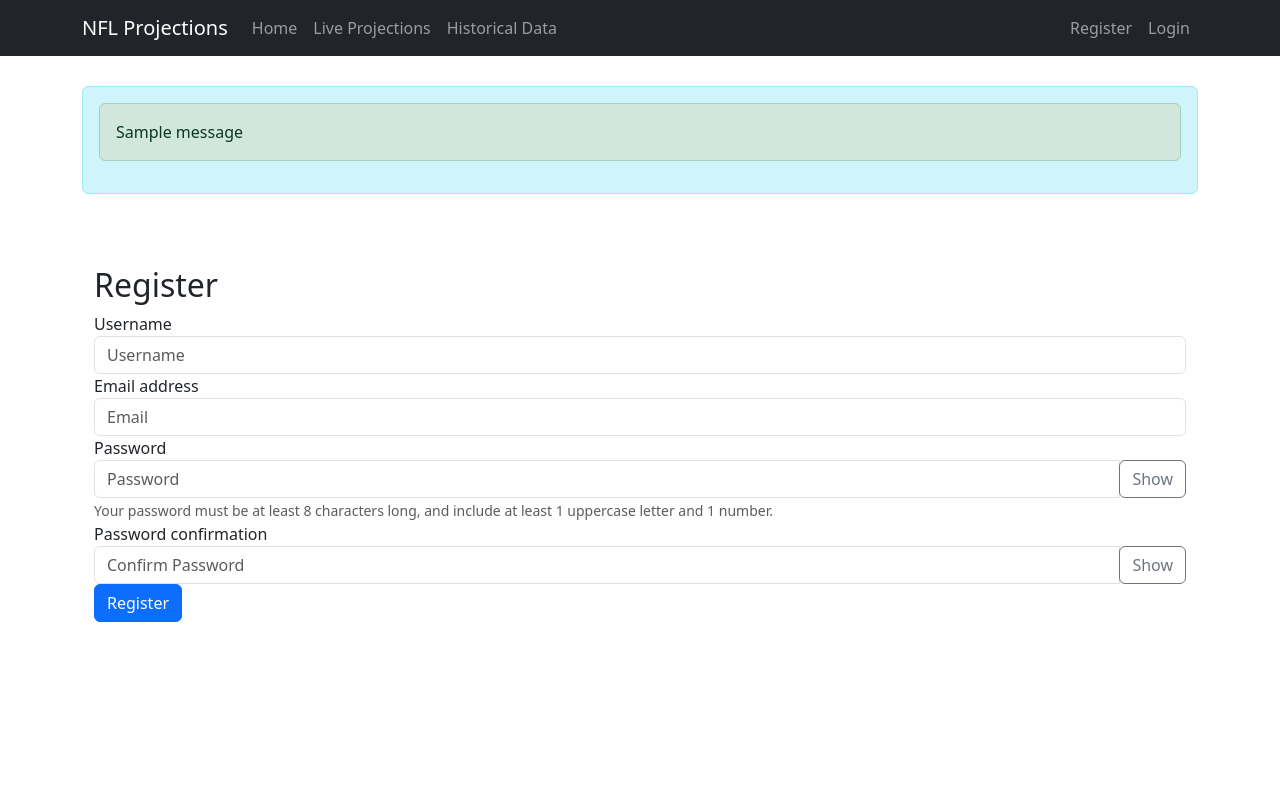
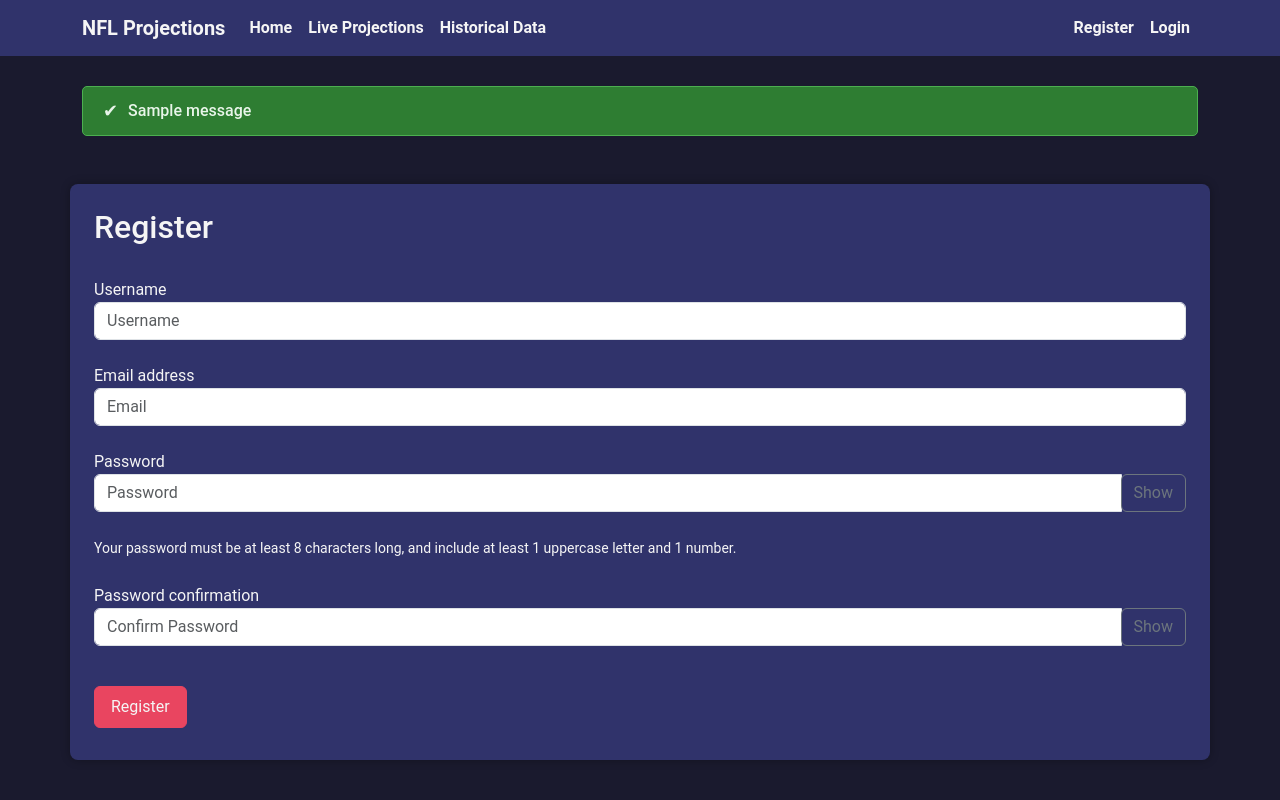
Before and after one commit to Rstark28/DjangoApp, a Django app: page /register/ in a window 1280 px wide. Run offline with Django 5.2, Linux system fonts and the light colour scheme; tables that the repository leaves empty hold one stand-in row (values such as "Sample post"); one stand-in notice (Sample message) is shown.

Commit message:
Styly Stuff

```diff
--- a/proj_template/main/static/main/main.css
+++ b/proj_template/main/static/main/main.css
@@ -1,3 +1,179 @@
+/* Color Variables */
+:root {
+  --primary-color: #30336b;
+  /* Dark Gray Blue */
+  --button-color: #e94560;
+  /* Soft Red */
+  --light-gray: #f5f5f5;
+  /* Light Gray for Text */
+  --medium-gray: #535c68;
+  /* Medium Gray for Backgrounds */
+  --white: #f5f5f5;
+  /* Off White */
+  --accent-green: #d4edda;
+  /* Soft Green */
+  --accent-red: #f8d7da;
+  /* Bright Red */
+  --background-color: #1a1a2e;
+  /* Dark Navy Blue */
+  --hover-color: #00aaff;
+  /* Light Blue Hover */
+  --message-success-bg: #2f4f4f;
+  /* Dark Slate Gray for Success Messages */
+  --message-error-bg: #5c2a2a;
+  /* Darker Red for Error Messages */
+  --message-warning-bg: #4b3621;
+  /* Darker Brown for Warning Messages */
+}
+
+/* Global Styles */
+body {
+  padding-top: 70px;
+  background-color: var(--background-color);
+  font-family: 'Roboto', sans-serif;
+  color: var(--light-gray);
+}
+
+/* Navbar Styles */
+.navbar {
+  background-color: var(--primary-color) !important;
+}
+
+.navbar-brand,
+.nav-link {
+  color: var(--white) !important;
+  font-weight: 600;
+}
+
+.nav-link:hover {
+  color: var(--hover-color) !important;
+  text-decoration: none;
+}
+
+/* Main Content Area */
+main {
+  background-color: var(--primary-color);
+  padding: 2rem;
+  border-radius: 0.5rem;
+  box-shadow: 0 0 10px rgba(0, 0, 0, 0.3);
+}
+
+/* Buttons */
+.btn-primary {
+  background-color: var(--button-color);
+  border-color: var(--button-color);
+  color: var(--white);
+}
+
+.btn-primary:hover {
+  background-color: var(--hover-color);
+  border-color: var(--hover-color);
+}
+
+/* Table Styles */
+.table {
+  background-color: var(--primary-color);
+  color: var(--background-color);
+  border-radius: 0.5rem;
+  overflow: hidden;
+}
+
+.table th,
+.table td {
+  text-align: center;
+  vertical-align: middle;
+  padding: 0.75rem;
+  border-color: var(--background-color);
+}
+
+.table th {
+  background-color: var(--background-color);
+  color: var(--white);
+  font-weight: bold;
+}
+
+.table-hover tbody tr:hover {
+  background-color: var(--hover-color);
+  color: var(--white);
+}
+
+.table-responsive {
+  margin-bottom: 2rem;
+  border-radius: 0.5rem;
+  box-shadow: 0 0 10px rgba(0, 0, 0, 0.3);
+}
+
+.table th a {
+  color: var(--white);
+  text-decoration: none;
+}
+
+.table th a:hover {
+  color: var(--hover-color);
+  text-decoration: none;
+}
+
+/* Clickable Cells */
+.clickable-cell {
+  cursor: pointer;
+  background-color: var(--primary-color);
+  color: var(--light-gray);
+}
+
+.clickable-cell.win {
+  background-color: var(--accent-green) !important;
+  color: var(--white);
+}
+
+.clickable-cell.loss {
+  background-color: var(--accent-red) !important;
+  color: var(--white);
+}
+
+/* Badge Styles */
+.badge-primary {
+  background-color: var(--button-color);
+  color: var(--white);
+}
+
+/* Form Styles */
+form {
+  margin-top: 2rem;
+}
+
+.btn-primary {
+  background-color: var(--button-color);
+  border-color: var(--button-color);
+  color: var(--white);
+}
+
+.btn-primary:hover {
+  background-color: var(--hover-color);
+  border-color: var(--hover-color);
+}
+
+.alert-info {
+  background-color: var(--medium-gray);
+  color: var(--white);
+}
+
+/* Footer */
+footer {
+  background-color: var(--primary-color);
+  color: var(--white);
+  padding: 1rem 0;
+  text-align: center;
+}
+
+/* Responsive Styles */
+@media (max-width: 768px) {
+
+  .navbar-brand,
+  .nav-link {
+    font-size: 0.9rem;
+  }
+}
+
 .messages {
   list-style-type: none;
   margin: 0;
@@ -5,26 +181,77 @@
 }
 
 .messages li {
-  padding: 10px 15px;
-  margin-bottom: 10px;
+  padding: 12px 20px;
+  margin-bottom: 12px;
+  border-radius: 5px;
   border: 1px solid transparent;
-  border-radius: 4px;
+  font-size: 16px;
+  font-weight: 500;
+  display: flex;
+  align-items: center;
+  color: var(--light-gray);
 }
 
 .messages li.success {
-  background-color: #dff0d8;
-  border-color: #d0e9c6;
-  color: #3c763d;
+  background-color: #2e7d32;
+  border-color: #4caf50;
+  color: #e8f5e9;
 }
 
 .messages li.error {
-  background-color: #f2dede;
-  border-color: #ebccd1;
-  color: #a94442;
+  background-color: #c62828;
+  border-color: #f44336;
+  color: #ffebee;
 }
 
 .messages li.warning {
-  background-color: #fcf8e3;
-  border-color: #faebcc;
-  color: #8a6d3b;
+  background-color: #ff9800;
+  border-color: #ffc107;
+  color: #fff8e1;
 }
+
+.messages li .icon {
+  margin-right: 10px;
+  font-size: 18px;
+  line-height: 1;
+}
+
+.messages li a {
+  color: #ffffff;
+  text-decoration: none;
+  font-weight: 600;
+}
+
+.messages li a:hover {
+  color: #e0e0e0;
+}
+
+@media (max-width: 768px) {
+  .messages li {
+    font-size: 14px;
+    padding: 10px 15px;
+  }
+}
+
+/* Form Styles */
+.form-group {
+  margin-bottom: 1.5rem;
+}
+
+.input-group {
+  margin-bottom: 1.5rem;
+}
+
+.btn-primary {
+  margin-top: 1rem;
+  padding: 0.5rem 1rem;
+}
+
+.btn-link {
+  margin-top: 1rem;
+  padding: 0.5rem 0;
+}
+
+.form-text.text-muted {
+  color: var(--light-gray) !important;
+}
--- a/proj_template/main/templates/main/base.html
+++ b/proj_template/main/templates/main/base.html
@@ -2,7 +2,6 @@
 <html lang="en">
 
 <head>
-
     {% load static %}
 
     <!-- Bootstrap meta tags and CSS -->
@@ -11,20 +10,19 @@
     <link href="https://cdn.jsdelivr.net/npm/bootstrap@5.3.3/dist/css/bootstrap.min.css" rel="stylesheet"
         integrity="sha384-QWTKZyjpPEjISv5WaRU9OFeRpok6YctnYmDr5pNlyT2bRjXh0JMhjY6hW+ALEwIH" crossorigin="anonymous">
 
-    <!-- CSS files -->
+    <!-- Custom CSS -->
     <link rel="stylesheet" href="{% static 'main/main.css' %}">
 
     {% if title %}
-        <title>Django main - {{ title }}</title>
+    <title>NFL Projections - {{ title }}</title>
     {% else %}
-        <title>Django main</title>
+    <title>NFL Projections</title>
     {% endif %}
 </head>
 
-<body style="padding-top: 70px;">
-
+<body>
     <!-- Bootstrap Navbar -->
-    <nav class="navbar navbar-expand-md navbar-dark bg-dark fixed-top">
+    <nav class="navbar navbar-expand-md fixed-top" style="background-color: var(--primary-color);">
         <div class="container">
             <a class="navbar-brand" href="{% url 'main.home' %}">NFL Projections</a>
             <button class="navbar-toggler" type="button" data-bs-toggle="collapse" data-bs-target="#navbarToggle"
@@ -66,16 +64,28 @@
     </nav>
 
     <!-- Messages -->
-    {% if messages %}
     <div class="container mt-3">
-        <div class="alert alert-info">
+        {% if messages %}
+        <ul class="messages">
             {% for message in messages %}
-            <div{% if message.tags %} class="alert alert-{{ message.tags }}" {% endif %}>{{ message }}
-        </div>
-        {% endfor %}
+            <li class="{{ message.tags }}">
+                <span class="icon">
+                    {% if message.tags == 'success' %}
+                    ✔
+                    {% elif message.tags == 'error' %}
+                    ✖
+                    {% elif message.tags == 'warning' %}
+                    ⚠
+                    {% else %}
+                    ℹ
+                    {% endif %}
+                </span>
+                {{ message }}
+            </li>
+            {% endfor %}
+        </ul>
+        {% endif %}
     </div>
-    </div>
-    {% endif %}
 
     <!-- Main content area -->
     <main class="container mt-5 pt-4">
--- a/proj_template/main/templates/main/historical_data.html
+++ b/proj_template/main/templates/main/historical_data.html
@@ -33,6 +33,7 @@
         const gamesData = JSON.parse('{{ historical_games|escapejs }}');
 
         Highcharts.chart('container', {
+            colors: ['#2B908F', '#90EE7E', '#F45B5B', '#7798BF', '#AAEEEE', '#FF0066', '#EEAAEE', '#55BF3B', '#DF5353', '#7798BF', '#AAEEEE'],
             chart: {
                 type: 'line',
                 zoomType: 'x'
--- a/proj_template/main/templates/main/live_projections.html
+++ b/proj_template/main/templates/main/live_projections.html
@@ -19,7 +19,7 @@
                         <th><a href="?sort_by=-made_playoffs">Make Playoffs</a></th>
                         <th><a href="?sort_by=-won_division">Win Division</a></th>
                         <th><a href="?sort_by=-won_conference">Win Conference</a></th>
-                        <th><a href="?sort_by=-won_superbowl">Win Super Bowl</a></th>
+                        <th><a href="?sort_by=-won_super_bowl">Win Super Bowl</a></th>
                         {% for week in 1|to:18 %}
                         <th>Week {{ week }}</th>
                         {% endfor %}
@@ -82,5 +82,4 @@
         }
     });
 </script>
-<link rel="stylesheet" href="{% static 'main/live_projections.css' %}">
 {% endblock content %}
--- a/proj_template/main/views.py
+++ b/proj_template/main/views.py
@@ -203,7 +203,7 @@
 
 
     sort_by = request.GET.get('sort_by', 'team__name')
-    valid_sort_fields = ['team__name', '-team__elo', '-madePlayoffs', '-wonDivision', '-wonConference', '-wonSuperBowl']
+    valid_sort_fields = ['team__name', '-team__elo', '-made_playoffs', '-won_division', '-won_conference', '-won_super_bowl']
 
     if sort_by not in valid_sort_fields:
         sort_by = 'team__name'
```
Also changed, not shown: proj_template/main/static/main/live_projections.css (deleted, +0 -14 lines).
